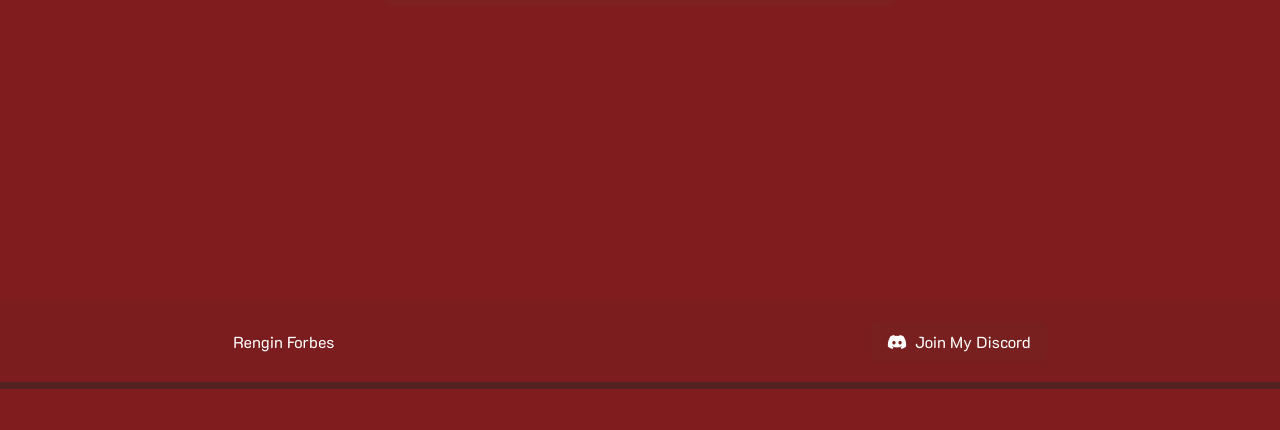
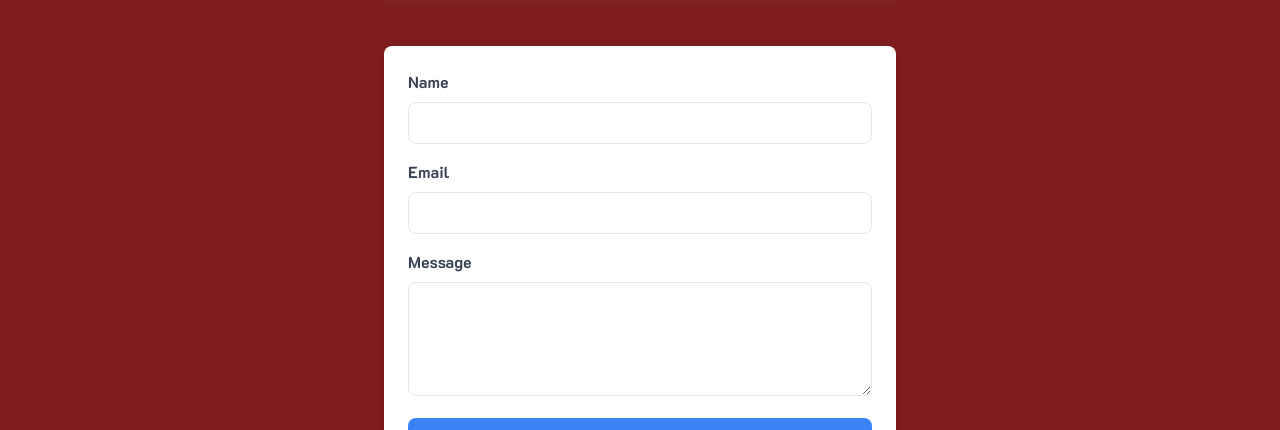
Before and after one commit to rngnnn/Alchemist, a Next.js app: page /contact in a window 1280 px wide. Shown: the part 505-935 px from the top of the page. Before the commit the page ends 894 px from the top, so only its background shows below. Built offline with nearby package versions, Linux system fonts and the light colour scheme; no server answers.

Commit message:
Update .gitignore and remove cached files

```diff
--- a/components/Header.js
+++ b/components/Header.js
@@ -7,9 +7,19 @@ const itemsRight = [
 
 const navItems = [
     { icon: 'fal fa-home', active: 'fa fa-home', label: 'Home', href: '/' },
-    { icon: 'fal fa-compass', active: 'fa fa-compass', label: 'Projects', href: '/projects' },
+    {
+        icon: 'fal fa-compass',
+        active: 'fa fa-compass',
+        label: 'Projects',
+        dropdown: [
+            { label: 'Project 1', href: '/project1' },
+            { label: 'Project 2', href: '/project2' },
+            { label: 'Project 3', href: '/project3' },
+            { label: 'Project 4', href: '/project4' },
+        ]
+    },
     { icon: 'fal fa-phone', active: 'fa fa-phone', label: 'Contact', href: '/contact' },
-    { icon: 'fal fa-rss', active: 'fa fa-rss', label: 'Blogs', href: 'https://blog.codeshare.me' }
+    { icon: 'fal fa-rss', active: 'fa fa-rss', label: 'Blogs', href: 'https://blog.codeshare.me' },
 ];
 
 import Link from 'next/link';
@@ -39,7 +49,8 @@ const Header = () => {
                 </div>
                 <div className="flex justify-center md:justify-start items-center space-x-4 py-2">
                     {navItems.map(item => (
-                        <Link key={item.label} href={item.href}>
+                        <div key={item.label} className="relative group">
+                            <Link href={item.href || '#'}>
                                 <a
                                     className={`flex items-center justify-center text-white/50 cursor-pointer hover:text-white/100 rounded-xl transition-all duration-150 ${
                                         router.asPath === item.href && 'text-white/100'
@@ -53,6 +64,18 @@ const Header = () => {
                                     {item.label}
                                 </a>
                             </Link>
+                            {item.dropdown && (
+                                <div className="absolute left-0 mt-2 w-48 bg-neutral-800 rounded-lg shadow-lg hidden group-hover:block">
+                                    {item.dropdown.map(subItem => (
+                                        <Link key={subItem.label} href={subItem.href}>
+                                            <a className="block px-4 py-2 text-sm text-white/50 hover:text-white/100 hover:bg-neutral-700/20 rounded-lg transition-all duration-150">
+                                                {subItem.label}
+                                            </a>
+                                        </Link>
+                                    ))}
+                                </div>
+                            )}
+                        </div>
                     ))}
                 </div>
             </div>
--- a/pages/contact.jsx
+++ b/pages/contact.jsx
@@ -1,19 +1,39 @@
-import Head from 'next/head'
-import Image from 'next/image'
+import Head from 'next/head';
+import { useState } from 'react';
 import swr from '../lib/swr';
 
-
-export default function Home() {
+export default function Contact() {
   const { data: _projects } = swr('/api/projects');
   const projects = _projects ? _projects : null;
+
+  const [formData, setFormData] = useState({
+    name: '',
+    email: '',
+    message: '',
+  });
+
+  const handleChange = (e) => {
+    const { name, value } = e.target;
+    setFormData({ ...formData, [name]: value });
+  };
+
+  const handleSubmit = (e) => {
+    e.preventDefault();
+    console.log('Form submitted:', formData);
+    alert('Thank you for your message!');
+    setFormData({ name: '', email: '', message: '' });
+  };
 
   return (
     <>
       <div className="py-20">
         <p className="text-3xl text-white font-semibold text-center">Contact Me</p>
-        <p className="text-xl text-white/50 font-normal text-center mb-5">Other addresses where you can contact me.</p>
-        <div className=" flex justify-center flex-col items-center">
+        <p className="text-xl text-white/50 font-normal text-center mb-5">
+          Other addresses where you can contact me.
+        </p>
+        <div className="flex justify-center flex-col items-center">
           <div className="max-w-lg w-full">
+            {/* Sosyal Medya Bağlantıları */}
             <a target="_blank" rel="norefferer" href="s">
               <div className="mt-2 flex justify-between bg-zinc-500/5 hover:bg-zinc-500/10 transition-all duration-200 px-4 py-2 rounded-lg items-center">
                 <i className="fab fa-discord fa-2x" />
@@ -39,8 +59,72 @@ export default function Home() {
               </div>
             </a>
           </div>
+
+          {/* İletişim Formu */}
+          <form
+            onSubmit={handleSubmit}
+            className="bg-white shadow-md rounded-lg p-6 w-full max-w-lg mt-10"
+          >
+            <div className="mb-4">
+              <label
+                htmlFor="name"
+                className="block text-gray-700 font-bold mb-2"
+              >
+                Name
+              </label>
+              <input
+                type="text"
+                id="name"
+                name="name"
+                value={formData.name}
+                onChange={handleChange}
+                className="w-full px-3 py-2 border rounded-lg focus:outline-none focus:ring focus:ring-blue-300"
+                required
+              />
+            </div>
+            <div className="mb-4">
+              <label
+                htmlFor="email"
+                className="block text-gray-700 font-bold mb-2"
+              >
+                Email
+              </label>
+              <input
+                type="email"
+                id="email"
+                name="email"
+                value={formData.email}
+                onChange={handleChange}
+                className="w-full px-3 py-2 border rounded-lg focus:outline-none focus:ring focus:ring-blue-300"
+                required
+              />
+            </div>
+            <div className="mb-4">
+              <label
+                htmlFor="message"
+                className="block text-gray-700 font-bold mb-2"
+              >
+                Message
+              </label>
+              <textarea
+                id="message"
+                name="message"
+                value={formData.message}
+                onChange={handleChange}
+                className="w-full px-3 py-2 border rounded-lg focus:outline-none focus:ring focus:ring-blue-300"
+                rows="4"
+                required
+              ></textarea>
+            </div>
+            <button
+              type="submit"
+              className="w-full bg-blue-500 text-white font-bold py-2 px-4 rounded-lg hover:bg-blue-600 transition duration-200"
+            >
+              Send Message
+            </button>
+          </form>
         </div>
       </div>
     </>
-  )
+  );
 }
--- a/pages/project1.jsx
+++ b/pages/project1.jsx
@@ -0,0 +1,9 @@
+export default function Project1() {
+    return (
+        <div className="min-h-screen flex items-center justify-center bg-gray-100">
+            <h1 className="text-4xl font-bold">Project 1 Page
+                Lorem ipsum dolor sit amet consectetur, adipisicing elit. Totam eligendi voluptate ducimus vero dolorum obcaecati eos, placeat consequatur numquam assumenda doloribus, dolore asperiores ea fugiat odit. Nam optio sit incidunt.
+            </h1>
+        </div>
+    );
+}
--- a/pages/project2.jsx
+++ b/pages/project2.jsx
@@ -0,0 +1,9 @@
+export default function Project2() {
+    return (
+        <div className="min-h-screen flex items-center justify-center bg-gray-100">
+            <h1 className="text-4xl font-bold">Project 2 Page
+                Lorem ipsum dolor sit amet, consectetur adipisicing elit. Exercitationem quos saepe facilis sunt? Possimus deserunt fuga assumenda exercitationem culpa aspernatur adipisci pariatur dicta doloribus, illum, esse, et iure delectus nobis.
+            </h1>
+        </div>
+    );
+}
--- a/pages/project3.jsx
+++ b/pages/project3.jsx
@@ -0,0 +1,7 @@
+export default function Project3() {
+    return (
+        <div className="min-h-screen flex items-center justify-center bg-gray-100">
+            <h1 className="text-4xl font-bold">Project 3 Page</h1>
+        </div>
+    );
+}
--- a/pages/project4.jsx
+++ b/pages/project4.jsx
@@ -0,0 +1,7 @@
+export default function Project4() {
+    return (
+        <div className="min-h-screen flex items-center justify-center bg-gray-100">
+            <h1 className="text-4xl font-bold">Project 4 Page</h1>
+        </div>
+    );
+}
```
Also changed, not shown: 2 other files (tests, documents, lock files or other folders). Lines whose indentation alone changed are shown as unchanged.
